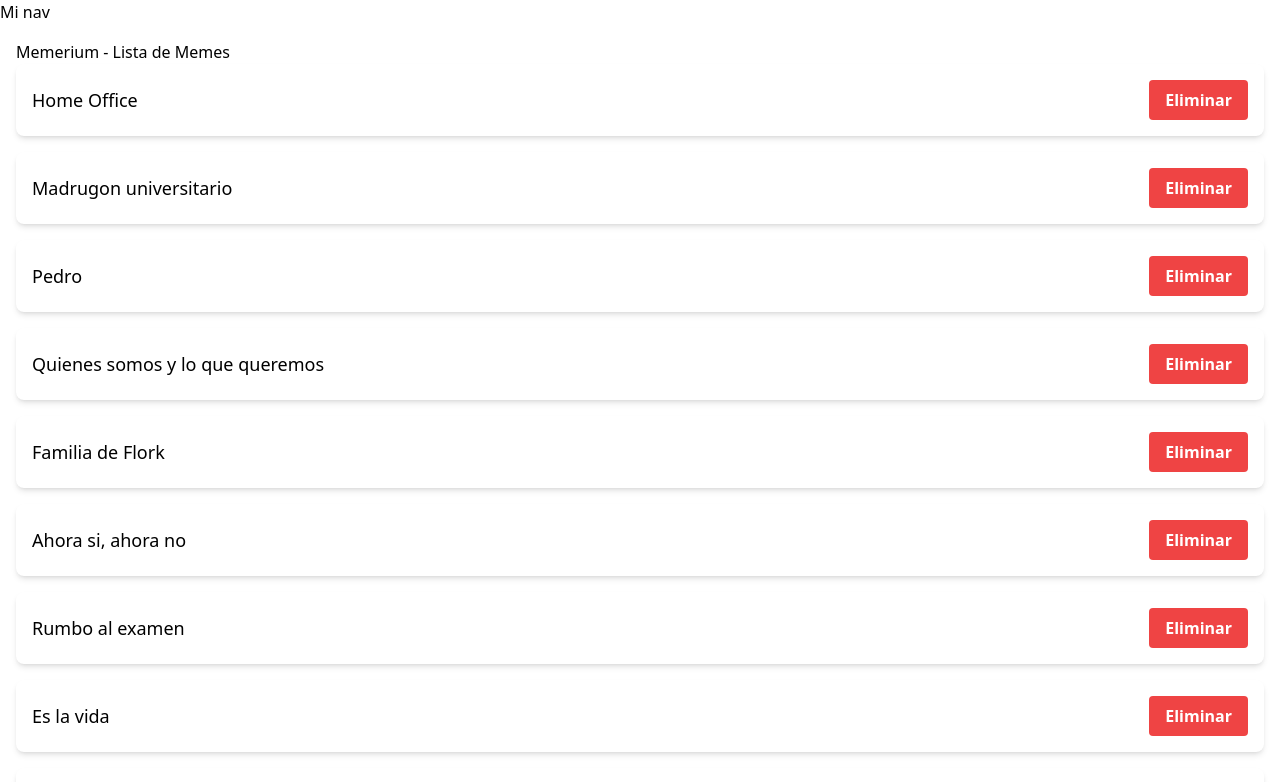
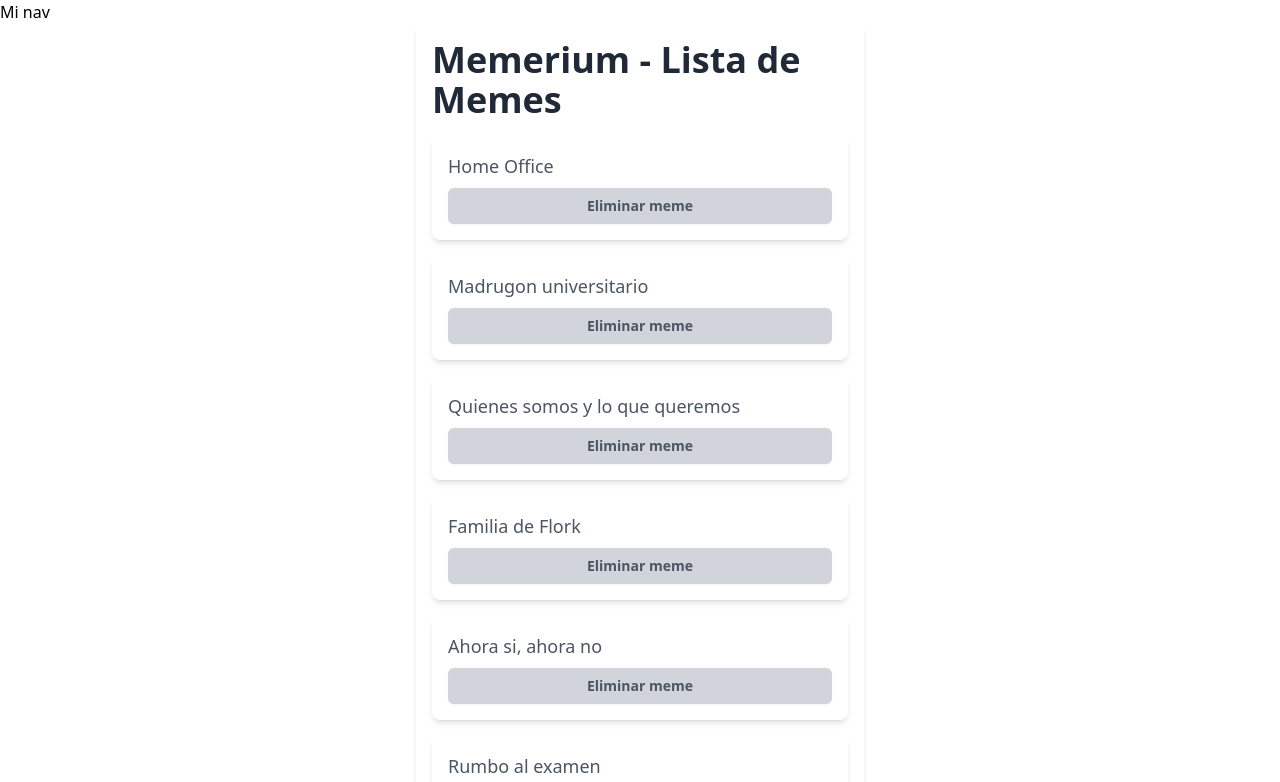
Before and after one commit to jfigueira87/Memerium, a React (Vite) app: page / in a window 1280 px wide. Shown: the top 782 px of the page. Built offline with nearby package versions, Linux system fonts and the light colour scheme; data requests are answered from the project's data file.

Commit message:
Styles: Add tailwind to MemeDetail

```diff
--- a/server/db.json
+++ b/server/db.json
@@ -1,96 +1,131 @@
 {
-    "memes":[
+  "memes": [
     {
       "name": "Home Office",
       "url": "https://pbs.twimg.com/media/EkeqWRTVMAUNLPy.jpg",
       "category": "Trabajo",
-            "tags": ["Spider man", "Home office"],
+      "tags": [
+        "Spider man",
+        "Home office"
+      ],
       "id": "1"
     },
     {
       "name": "Madrugon universitario",
       "url": "http://static.boredpanda.es/blog/wp-content/uploads/2017/09/memes-universidad-5-59cb92771f376__700.jpg",
       "category": "Estudiantes",
-            "tags": ["Calamardo", "Student"],
+      "tags": [
+        "Calamardo",
+        "Student"
+      ],
       "id": "2"
     },
     {
-            "name":"Pedro",
-            "url":"https://profefranhinojosa.salduu.com/p/meme-dia-especial-estudiante",
-            "category":"Estudiantes",
-            "tags":["Examen", "Monito", "Rojo"],
-            "id":"3"
+      "name": "Quienes somos y lo que queremos",
+      "url": "https://www.pinterest.com/pin/645774034057022624/",
+      "category": "Estudiantes",
+      "tags": [
+        "Vacaciones",
+        "Muñequitos",
+        "Ojos saltones"
+      ],
+      "id": "4"
     },
     {
-            "name":"Quienes somos y lo que queremos",
-            "url":"https://www.pinterest.com/pin/645774034057022624/",
-            "category":"Estudiantes",
-            "tags":["Vacaciones", "Muñequitos", "Ojos saltones"],
-            "id":"4"
+      "name": "Familia de Flork",
+      "url": "https://www.redbubble.com/es/i/poster/El-código-no-funciona-por-qué-funciona-el-código-por-qué-meme-de-programación-divertido-de-ProgrammingMeme/65384467.E40HW",
+      "category": "Programacion",
+      "tags": [
+        "Codigo",
+        "Funciona",
+        "No funciona"
+      ],
+      "id": "6"
     },
     {
-            "name":"Familia de Flork",
-            "url":"https://www.redbubble.com/es/i/poster/El-código-no-funciona-por-qué-funciona-el-código-por-qué-meme-de-programación-divertido-de-ProgrammingMeme/65384467.E40HW",
-            "category":"Programacion",
-            "tags":["Codigo", "Funciona", "No funciona"],
-            "id":"6"
-        },
-        {
-            "name":"Ahora si, ahora no",
-            "url":"https://es.123rf.com/photo_199357562_los-programadores-copian-y-pegan-código-en-lugar-de-codificar-problemas-de-la-industria-de-ti-meme.html",
-            "category":"Programacion",
-            "tags":["Copiar", "Pegar", "Codigo"],
-            "id":"7"
+      "name": "Ahora si, ahora no",
+      "url": "https://es.123rf.com/photo_199357562_los-programadores-copian-y-pegan-código-en-lugar-de-codificar-problemas-de-la-industria-de-ti-meme.html",
+      "category": "Programacion",
+      "tags": [
+        "Copiar",
+        "Pegar",
+        "Codigo"
+      ],
+      "id": "7"
     },
     {
       "name": "Rumbo al examen",
       "url": "https://www.elorientadero.com/wp-content/uploads/2022/01/meme-3.jpg",
       "category": "Estudiantes",
-            "tags": ["Titanic", "Home office"],
+      "tags": [
+        "Titanic",
+        "Home office"
+      ],
       "id": "8"
     },
     {
-            "name":"Es la vida",
-            "url":"https://www.redbubble.com/es/i/vinilo-portatil/La-vida-de-los-programadores-Meme-divertido-de-programación-de-DvCreations/109327065.6EA4Y",
-            "category":"Programacion",
-            "tags":["Trabajo", "Casa", "Dormir"],
-            "id":"9"
+      "name": "Es la vida",
+      "url": "https://www.redbubble.com/es/i/vinilo-portatil/La-vida-de-los-programadores-Meme-divertido-de-programación-de-DvCreations/109327065.6EA4Y",
+      "category": "Programacion",
+      "tags": [
+        "Trabajo",
+        "Casa",
+        "Dormir"
+      ],
+      "id": "9"
     },
     {
       "name": "JavaScript",
       "url": "https://scontent-mad1-1.xx.fbcdn.net/v/t39.30808-6/378284451_661572799439410_7979838149093927442_n.jpg?_nc_cat=103&ccb=1-7&_nc_sid=833d8c&_nc_ohc=DtidDkr_BR0Q7kNvgHbTBzo&_nc_ht=scontent-mad1-1.xx&_nc_gid=AkbXkyCs_9mFbo2zUlRkfg8&oh=00_AYB-IyvaJqH_04uw9eLIT7L_a200ix6294ZB56VkmeXD8w&oe=66E095D0",
       "category": "Programacion",
-            "tags": ["Google"],
+      "tags": [
+        "Google"
+      ],
       "id": "10"
     },
     {
-            "name":"Digame",
-            "url":"https://m.cuantocabron.com/otros/no-morir-de-hambre-me-apasiona",
-            "category":"Trabajo",
-            "tags":["No morir", "Pasión", "Hambre"],
-            "id":"11"
+      "name": "Digame",
+      "url": "https://m.cuantocabron.com/otros/no-morir-de-hambre-me-apasiona",
+      "category": "Trabajo",
+      "tags": [
+        "No morir",
+        "Pasión",
+        "Hambre"
+      ],
+      "id": "11"
     },
     {
-            "name":"Scottish",
-            "url":"https://www.linkedin.com/posts/josemiguelgarciamuniz_viernes-de-meme-si-alguna-vez-has-criticado-activity-7222496275714195457-_TjX/?originalSubdomain=es",
-            "category":"Trabajo",
-            "tags":["Rrhh", "Publicacion", "Gato"],
-            "id":"12"
+      "name": "Scottish",
+      "url": "https://www.linkedin.com/posts/josemiguelgarciamuniz_viernes-de-meme-si-alguna-vez-has-criticado-activity-7222496275714195457-_TjX/?originalSubdomain=es",
+      "category": "Trabajo",
+      "tags": [
+        "Rrhh",
+        "Publicacion",
+        "Gato"
+      ],
+      "id": "12"
     },
     {
-            "name":"No lo quiere saber",
-            "url":"https://www.boredpanda.es/memes-trabajo-humor-10/",
-            "category":"Trabajo",
-            "tags":["Rrhh", "Chiste", "Escuchar"],
-            "id":"13"
+      "name": "No lo quiere saber",
+      "url": "https://www.boredpanda.es/memes-trabajo-humor-10/",
+      "category": "Trabajo",
+      "tags": [
+        "Rrhh",
+        "Chiste",
+        "Escuchar"
+      ],
+      "id": "13"
     },
     {
-            "name":"Pensamiento de Homero Simpson",
-            "url":"https://ar.pinterest.com/pin/644155552946792330/",
-            "category":"Estudiantes",
-            "tags":["Clases", "Virtual", "Dias"],
-            "id":""
+      "name": "Pensamiento de Homero Simpson",
+      "url": "https://ar.pinterest.com/pin/644155552946792330/",
+      "category": "Estudiantes",
+      "tags": [
+        "Clases",
+        "Virtual",
+        "Dias"
+      ],
+      "id": ""
     }
-
   ]
 }
--- a/src/pages/Home.jsx
+++ b/src/pages/Home.jsx
@@ -29,13 +29,14 @@ import{ deleteMeme, getAllMemes } from "../services/services";
   }
 
   return (
-    <div className="container mx-auto p-4">
-      <h1 clasName="text-3xl font-bold text-center mb-6"> Memerium - Lista de Memes </h1>
+    <div className="p-4 max-w-md mx-auto bg-white rounded-lg shadow-md">
+      <h1 className="text-2xl font-delius font-bold text-gray-800 mb-4 sm:text-3xl md:text-4xl"> Memerium - Lista de Memes </h1>
       <ul className="space-y-4">
         {memes.map((meme) => (
-          <li key={meme.id} className="bg-white shadow-md rounded-lg p-4 flex justify-between items-center">
+          <li key={meme.id} className="bg-white p-4 rounded-lg shadow-md text-gray-600 mb-4 text-base sm:text-lg md:text-xl">
             <span className="text-lg">{meme.name}</span> {}
-            <button onClick={() => handleDelete(meme.id)} className="bg-red-500 hover:bg-red-600 text-white font-bold py-2 px-4 rounded"> Eliminar </button>
+            <button onClick={() => handleDelete(meme.id)} className="flex w-full justify-center rounded-md bg-gray-300 px-3 py-1.5 text-sm font-semibold leading-6 text-button-text shadow-sm mt-2"
+            > Eliminar meme </button>
          </li>
         ))}
         </ul>
--- a/src/pages/MemeDetail.jsx
+++ b/src/pages/MemeDetail.jsx
@@ -1,6 +1,6 @@
 import React, { useEffect, useState } from 'react';
-import { useParams, Link } from 'react-router-dom';
-import { getOneMeme } from '../services/services';
+import { useParams, Link, useNavigate } from 'react-router-dom';
+import { getOneMeme, deleteMeme } from '../services/services';
 
 //Hay que definir el loader y exportar
 export async function loader({ params }){
@@ -12,6 +12,7 @@ const MemeDetail = () => {
   const { id } = useParams(); // Funcion del router dom para obtener el Id de la URL
   const [memeData, setMemeData] = useState(null); // Estado para almacenar los datos del meme
   const [loading, setLoading] = useState(true); // Estado para mostrar si está cargando
+  const navigate = useNavigate ();
 
   useEffect(() => {
 
@@ -29,12 +30,21 @@ const MemeDetail = () => {
     fetchMeme();
   }, [id]);
 
+  const handleDelete = async () => {
+    try {
+      await deleteMeme(id);
+      navigate("/"); //redirige a home
+    } catch (error){
+      console.error("Error al eliminar el meme:", error);
+    }
+  };
+
   if (loading) {
-    return <div>Cargando...</div>; // Mostrar cargando mientras se obtienen los datos
+    return <div className="text-center"> Cargando...</div>; // Mostrar cargando mientras se obtienen los datos
   }
 
   if (!memeData) {
-    return <div>No se encontró el meme</div>; // Mostrar esto si no se encuentra el meme
+    return <div className="flex justify-between items-start p-8 bg-gradient-to-b from-gray-200 to-blue-900 rounded-lg shadow-md max-w-4xl mx-auto mt-12"> No se encontró el meme</div>; // Mostrar esto si no se encuentra el meme
   }
 
   // Formulario con los datos del meme, aún me falta meterle estilo, la imagen del meme y los botones
@@ -82,10 +92,10 @@ const MemeDetail = () => {
           />
         </div>
       </form>
-      <div className="text-center mt-">
-        <Link to="/" className="bg-blue-500 hover:bg-blue-600 text-white font-bold py-2 px-4 rounded">volver a la Lista
+      <div className="text-center mt-4">
+        <Link to="/" className="flex w-full justify-center rounded-md bg-gray-300 px-3 py-1.5 text-sm font-semibold leading-6 text-primary shadow-sm"> Volver a la Lista
         </Link>
-        <button onClick={handleDelete} className="bg-red-500 hover:bg-red-600 text-white font-bold py-2 px-4 rounded ml-4">Eliminar
+        <button onClick={handleDelete} className="flex w-full justify-center rounded-md bg-gray-300 px-3 py-1.5 text-sm font-semibold leading-6 text-primary shadow-sm">Eliminar meme
         </button>
       </div>
     </div>
```
Lines whose indentation alone changed are shown as unchanged.
